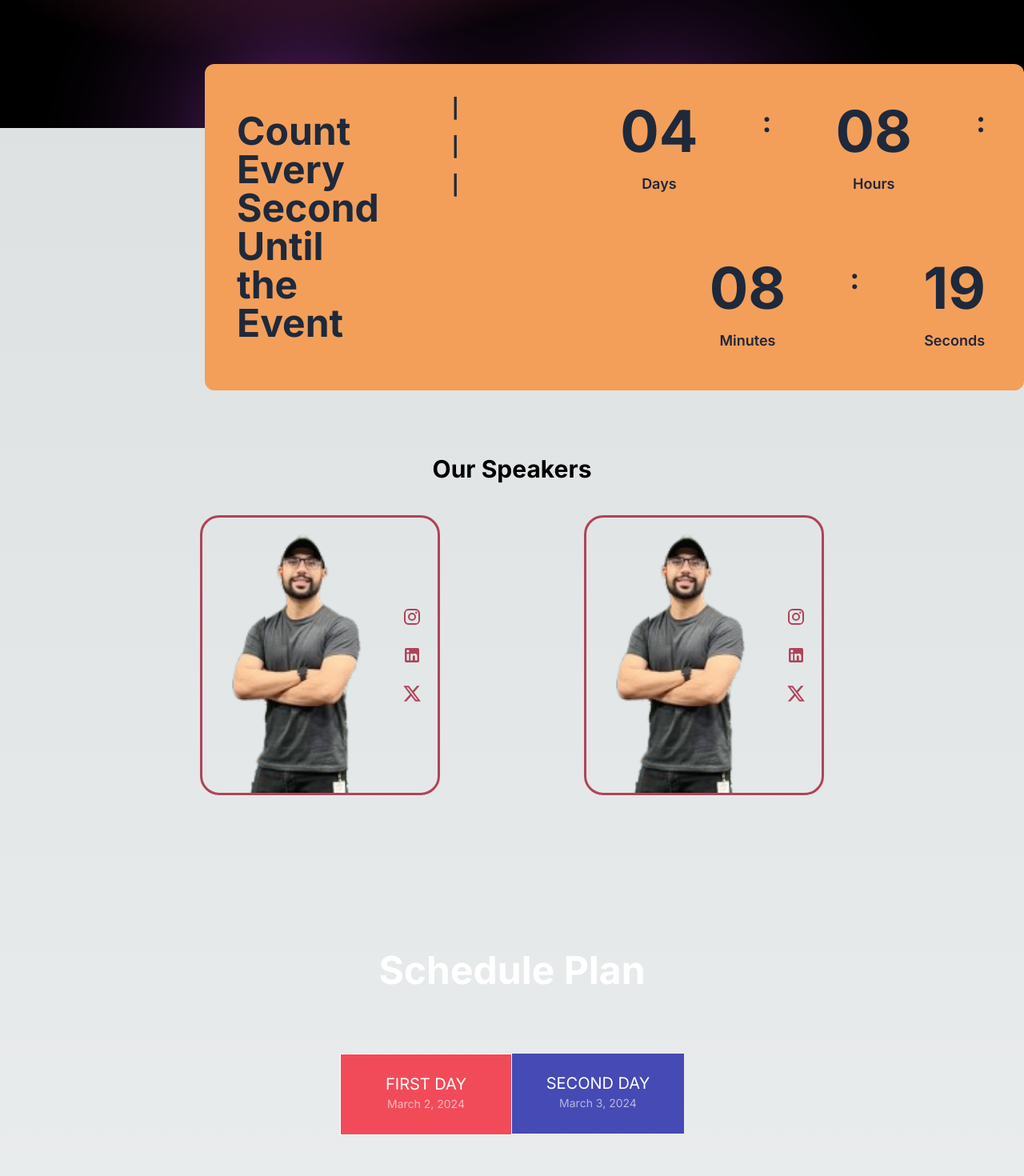
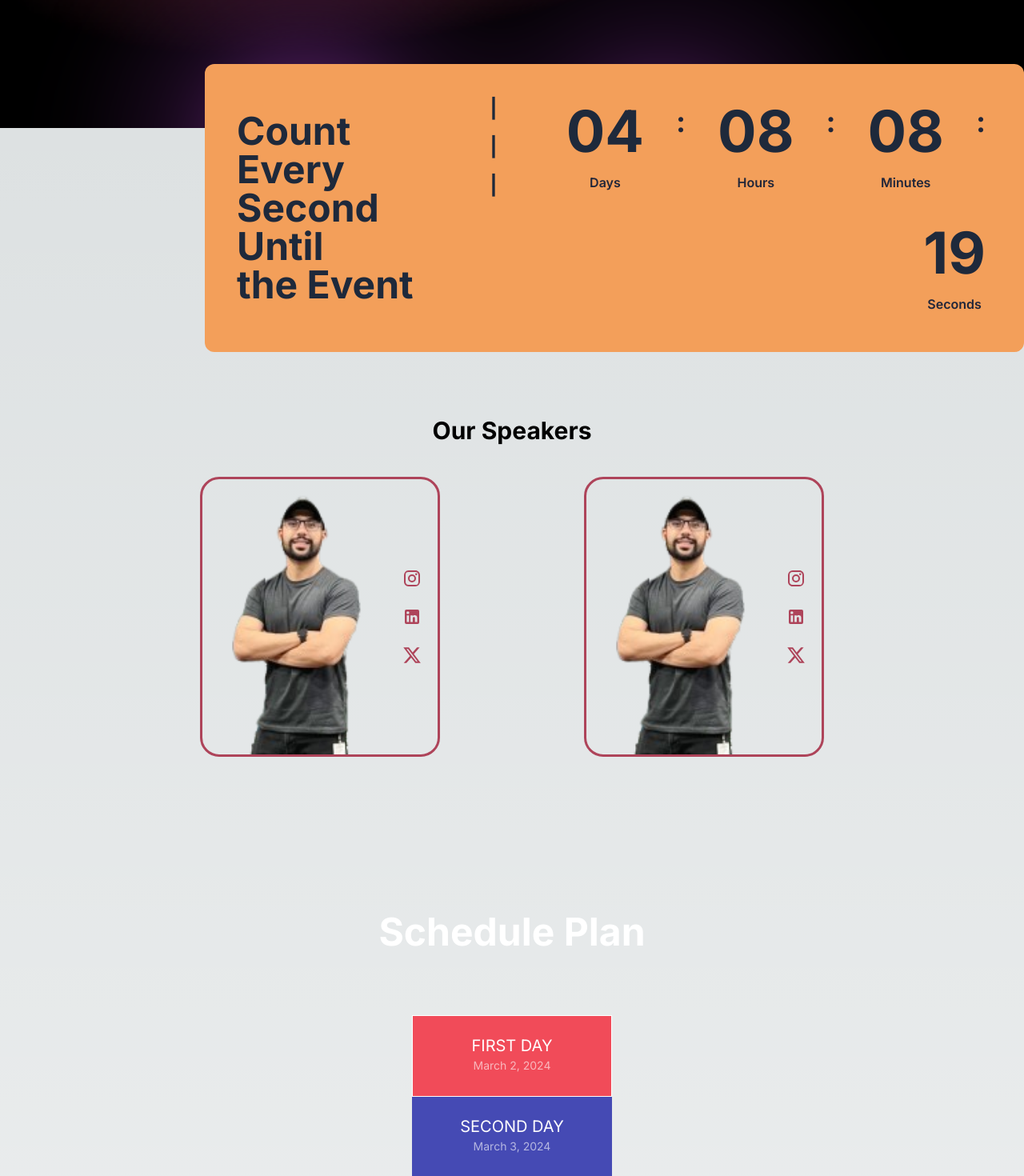
Before and after one commit to anand06amar/MUKTI, a Next.js app: page / in a window 1280 px wide. Shown: the part 640-2110 px from the top of the page at 80% size. Built offline with nearby package versions, Linux system fonts and the light colour scheme; no server answers.

Commit message:
timer final changes test

```diff
--- a/src/components/countdown/counter.tsx
+++ b/src/components/countdown/counter.tsx
@@ -49,8 +49,8 @@ export default function Counter() {
             <div className="inner-column hidden lg:block none">
               <div className="text-5xl  text-center font-bold text-slate-800 lg:text-start ">Count Every<br></br>Second Until<br></br>the Event</div>
             </div>
-            <div className="inner-column pt-10  lg:hidden">
-              <div className="text-2xl text-center font-bold text-slate-800 lg:text-start ">Count Every Second Until the Event</div>
+            <div className="inner-column pt-10 lg:hidden">
+              <div className="text-xl text-center font-bold text-slate-800 lg:text-start ">Count Every Second Until the Event</div>
             </div>
           </div>
           <div className="divider lg:flex lg:flex-col hidden ps-16 ">
@@ -67,16 +67,16 @@ export default function Counter() {
           <div className="timer-column">
             <div className="inner-column">
               <div className="time-counter">
-                <div className="time-countdown clearfix flex flex-wrap lg:ml-20 gap-20 m-2 pb-10 pt-10  justify-center lg:justify-end ">
-                  <div className="counter-column flex flex-col gap-4 font-semibold justify-center items-center text-[#212639] text-lg"><span className="count font-bold text-slate-800 text-5xl  lg:text-7xl ">{days} </span>Days</div>
+                <div className="time-countdown clearfix flex flex-wrap lg:ml-20 gap-10 m-2 pb-10 pt-10  justify-center lg:justify-end ">
+                  <div className="counter-column flex flex-col gap-4 font-semibold justify-center items-center text-[#212639] text-mlg"><span className="count font-bold text-slate-800 text-2xl  lg:text-7xl ">{days} </span>Days</div>
                   <div className="text-[#212639] lg:block hidden text-4xl mt-1">:</div>
-                  <div className="counter-column flex flex-col gap-4 font-semibold justify-center items-center text-[#212639] text-lg"><span className="count font-bold text-slate-800 text-5xl lg:text-7xl ">{hours} </span>Hours</div>
+                  <div className="counter-column flex flex-col gap-4 font-semibold justify-center items-center text-[#212639] text-mlg"><span className="count font-bold text-slate-800 text-2xl lg:text-7xl ">{hours} </span>Hours</div>
                   <div className="text-[#212639] lg:block text-4xl mt-1 hidden sm:block">:</div>
 
 
-                  <div className="counter-column flex flex-col gap-4 font-semibold justify-center items-center text-[#212639] text-lg"><span className="count font-bold text-slate-800 text-5xl lg:text-7xl ">{minutes} </span>Minutes</div>
+                  <div className="counter-column flex flex-col gap-4 font-semibold justify-center items-center text-[#212639] text-mlg"><span className="count font-bold text-slate-800 text-2xl lg:text-7xl ">{minutes} </span>Minutes</div>
                   <div className="text-[#212639] lg:block hidden text-4xl mt-1">:</div>
-                  <div className="counter-column flex flex-col gap-4 font-semibold justify-center items-center text-[#212639] text-lg"><span className="count font-bold text-slate-800 text-5xl lg:text-7xl ">{seconds} </span>Seconds</div>
+                  <div className="counter-column flex flex-col gap-4 font-semibold justify-center items-center text-[#212639] text-mlg"><span className="count font-bold text-slate-800 text-2xl lg:text-7xl ">{seconds} </span>Seconds</div>
                 </div>
               </div>
             </div>
--- a/src/components/timeline/TimeLine.tsx
+++ b/src/components/timeline/TimeLine.tsx
@@ -118,7 +118,7 @@ const Timeline: React.FC = () => {
             <h2 className="text-3xl lg:text-5xl font-bold text-white p-10">Schedule Plan</h2>
           </div>
 
-          <div className="shedule-tabs tabs-box p-10 mx-10 flex items-center justify-center">
+          <div className="shedule-tabs tabs-box p-10 mx-auto flex items-center justify-center">
             {/* <div className="btns-box">
                         <!--Tabs Box--> */}
             <ul className="tab-buttons clearfix">
--- a/src/components/timeline/index.css
+++ b/src/components/timeline/index.css
@@ -203,8 +203,8 @@
 
 .shedule-tabs .tab-buttons li {
     position: relative;
-    float: left;
-    min-width: 215px;
+    float: center;
+    min-width: 250px;
     background-color: #f14b59;
     font-size: 20px;
     line-height: 30px;
```
